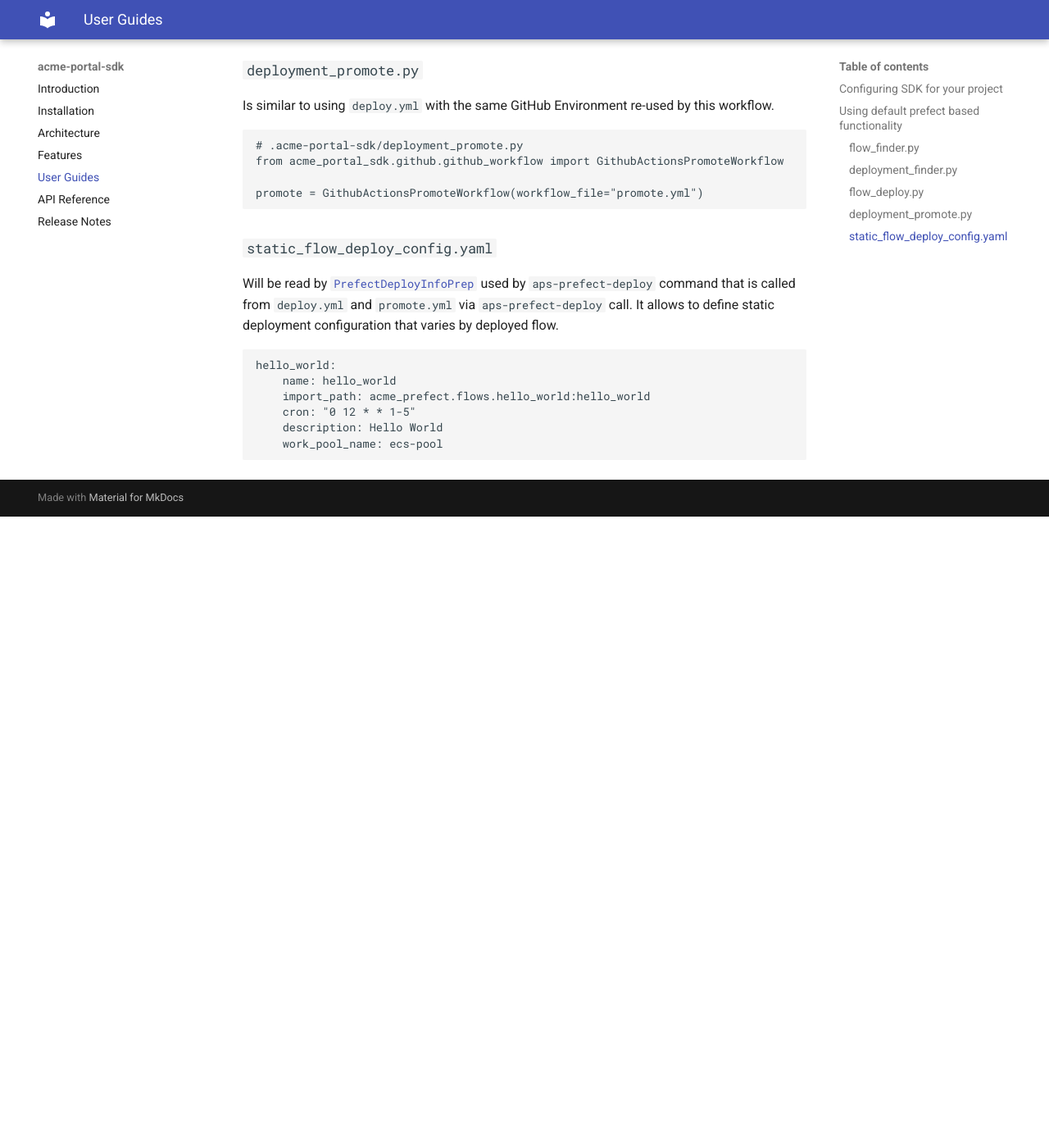
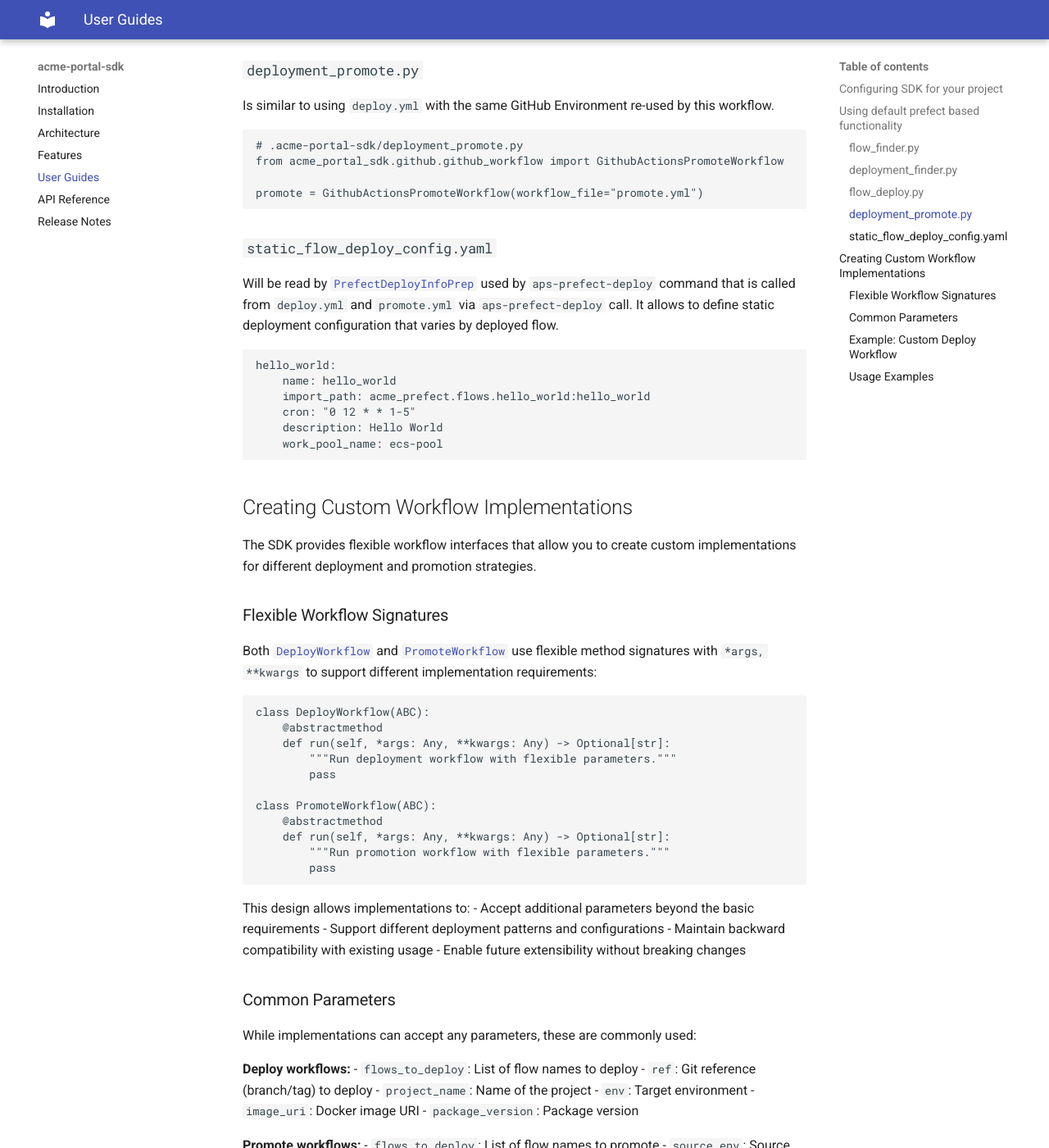
Before and after one commit to blackwhitehere/acme-portal-sdk, an MkDocs documentation site: the page built from docs/docs/guides.md, in a window 1280 px wide and 1400 px high, scrolled down 2070 px. Shown: the whole window at 82% size. Built offline with MkDocs 1.6.1 and Material for MkDocs 9.7.7, drawn with Linux system fonts in a browser that asks for light colours; before the commit the page ends 2700 px from its top, so only the background shows below that; some of the changed text lies outside the part shown.

Commit message:
Integrate workflow flexibility docs into main documentation
Co-authored-by: blackwhitehere <8960570+blackwhitehere@users.noreply.github.com>

````diff
--- a/docs/docs/guides.md
+++ b/docs/docs/guides.md
@@ -95,3 +95,112 @@ hello_world:
     description: Hello World
     work_pool_name: ecs-pool
 ```
+
+## Creating Custom Workflow Implementations
+
+The SDK provides flexible workflow interfaces that allow you to create custom implementations for different deployment and promotion strategies.
+
+### Flexible Workflow Signatures
+
+Both [`DeployWorkflow`](api.md#acme_portal_sdk.flow_deploy.DeployWorkflow) and [`PromoteWorkflow`](api.md#acme_portal_sdk.deployment_promote.PromoteWorkflow) use flexible method signatures with `*args, **kwargs` to support different implementation requirements:
+
+```python
+class DeployWorkflow(ABC):
+    @abstractmethod
+    def run(self, *args: Any, **kwargs: Any) -> Optional[str]:
+        """Run deployment workflow with flexible parameters."""
+        pass
+
+class PromoteWorkflow(ABC):
+    @abstractmethod
+    def run(self, *args: Any, **kwargs: Any) -> Optional[str]:
+        """Run promotion workflow with flexible parameters."""
+        pass
+```
+
+This design allows implementations to:
+- Accept additional parameters beyond the basic requirements
+- Support different deployment patterns and configurations
+- Maintain backward compatibility with existing usage
+- Enable future extensibility without breaking changes
+
+### Common Parameters
+
+While implementations can accept any parameters, these are commonly used:
+
+**Deploy workflows:**
+- `flows_to_deploy`: List of flow names to deploy
+- `ref`: Git reference (branch/tag) to deploy
+- `project_name`: Name of the project
+- `env`: Target environment
+- `image_uri`: Docker image URI
+- `package_version`: Package version
+
+**Promote workflows:**
+- `flows_to_deploy`: List of flow names to promote
+- `source_env`: Source environment name
+- `target_env`: Target environment name
+- `ref`: Git reference to promote
+
+### Example: Custom Deploy Workflow
+
+```python
+from acme_portal_sdk.flow_deploy import DeployWorkflow
+from typing import Any, Optional
+
+class CustomDeployWorkflow(DeployWorkflow):
+    def run(self, *args: Any, **kwargs: Any) -> Optional[str]:
+        # Extract standard parameters
+        flows = kwargs.get('flows_to_deploy', args[0] if args else [])
+        ref = kwargs.get('ref', args[1] if len(args) > 1 else 'main')
+
+        # Handle custom parameters for your deployment strategy
+        environment = kwargs.get('environment', 'dev')
+        config = kwargs.get('deployment_config', {})
+        webhook = kwargs.get('notification_webhook')
+        retry_count = kwargs.get('retry_count', 3)
+
+        # Your custom deployment logic
+        return self.execute_custom_deployment(
+            flows, ref, environment, config, webhook, retry_count
+        )
+
+    def execute_custom_deployment(self, flows, ref, env, config, webhook, retries):
+        # Implement your custom deployment logic here
+        # Return URL or identifier of the deployment
+        pass
+```
+
+### Usage Examples
+
+**Basic usage (backward compatible):**
+```python
+# These calls work with any implementation
+deploy_workflow.run(["flow1", "flow2"], "main")
+promote_workflow.run(["flow1"], "dev", "prod", "main")
+```
+
+**Extended usage with custom parameters:**
+```python
+# Deploy with additional configuration
+deploy_workflow.run(
+    flows_to_deploy=["user-service", "auth-service"],
+    ref="feature/new-auth",
+    environment="staging",
+    deployment_config={"replicas": 3, "memory_limit": "512Mi"},
+    notification_webhook="https://hooks.slack.com/webhooks/...",
+    retry_count=5
+)
+
+# Promote with advanced options
+promote_workflow.run(
+    flows_to_deploy=["payment-processor"],
+    source_env="staging",
+    target_env="production",
+    ref="release/v2.1.0",
+    approval_required=True,
+    health_checks=["api-health", "database-connectivity"]
+)
+```
+
+This flexibility enables you to build workflow implementations that meet your specific deployment requirements while maintaining compatibility with the acme-portal VSCode extension.
````
Also changed, not shown: docs/workflow-flexibility.md (deleted, +0 -105 lines).
